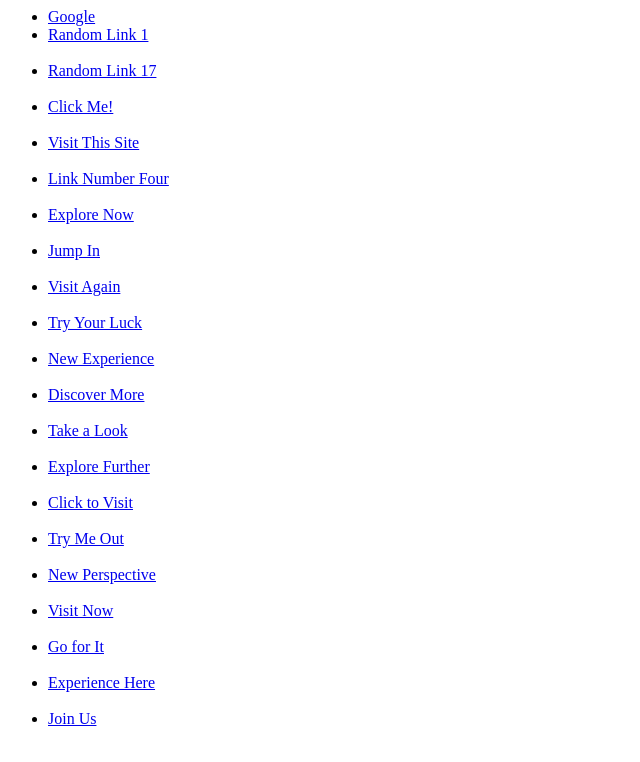
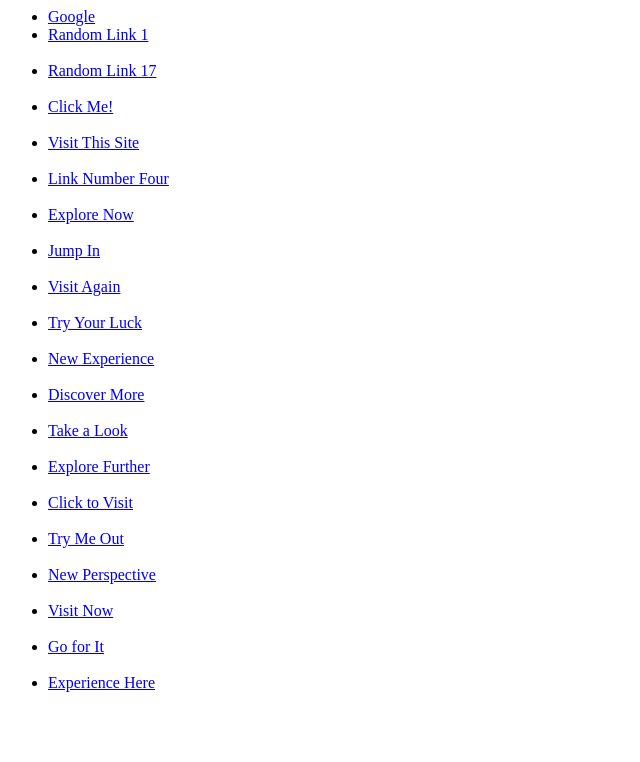
Before and after one commit to ben-reactplus/test-monitoring, a plain HTML site: page index.html in a window 1280 px wide. Shown: the whole page, without its empty margins (0-640 px from the left). Drawn offline with Linux system fonts and the light colour scheme.

Commit message:
Update index.html

```diff
--- a/index.html
+++ b/index.html
@@ -24,7 +24,6 @@
             <li><a href="https://www.examplelink16.net">Visit Now</a></li>
             <li><a href="https://www.randomlink17.org">Go for It</a></li>
             <li><a href="https://www.link18sample.com">Experience Here</a></li>
-            <li><a href="https://www.samplewebsite19.net">Join Us</a></li>
         </ul>
     </body>
 </html>
```
